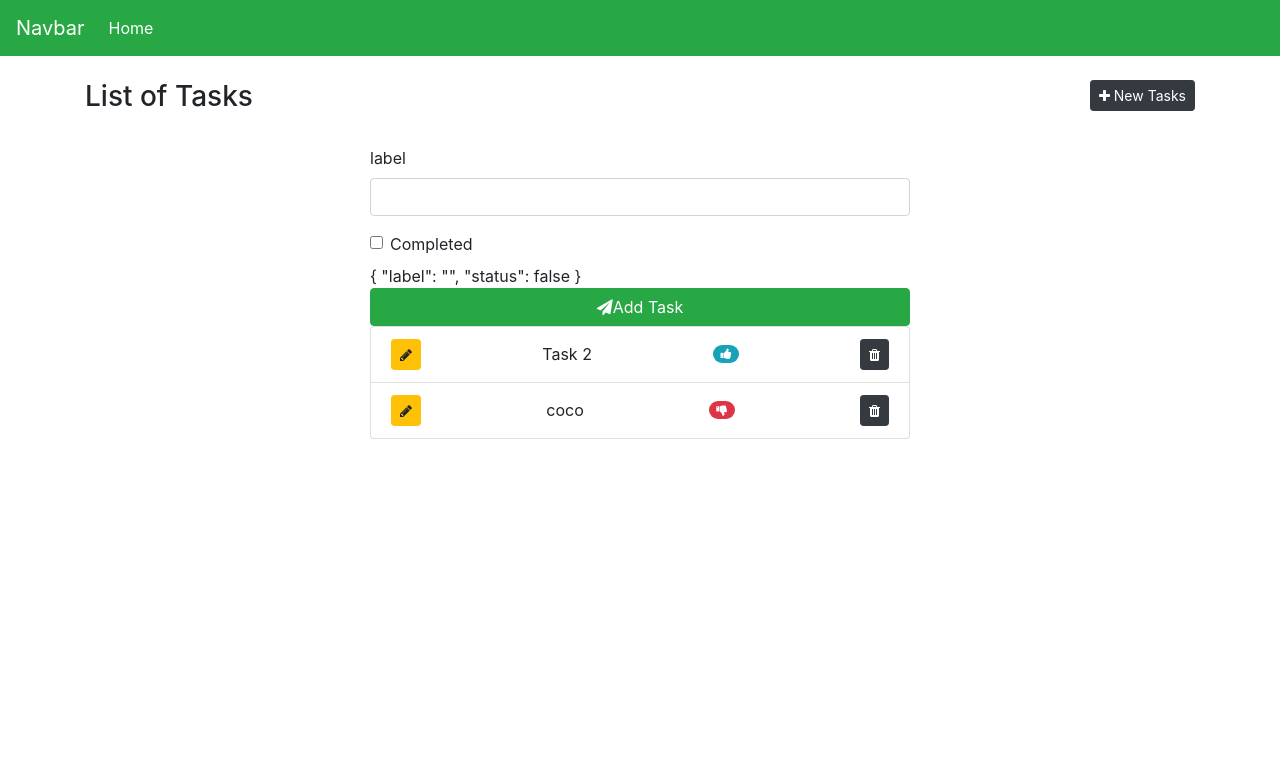
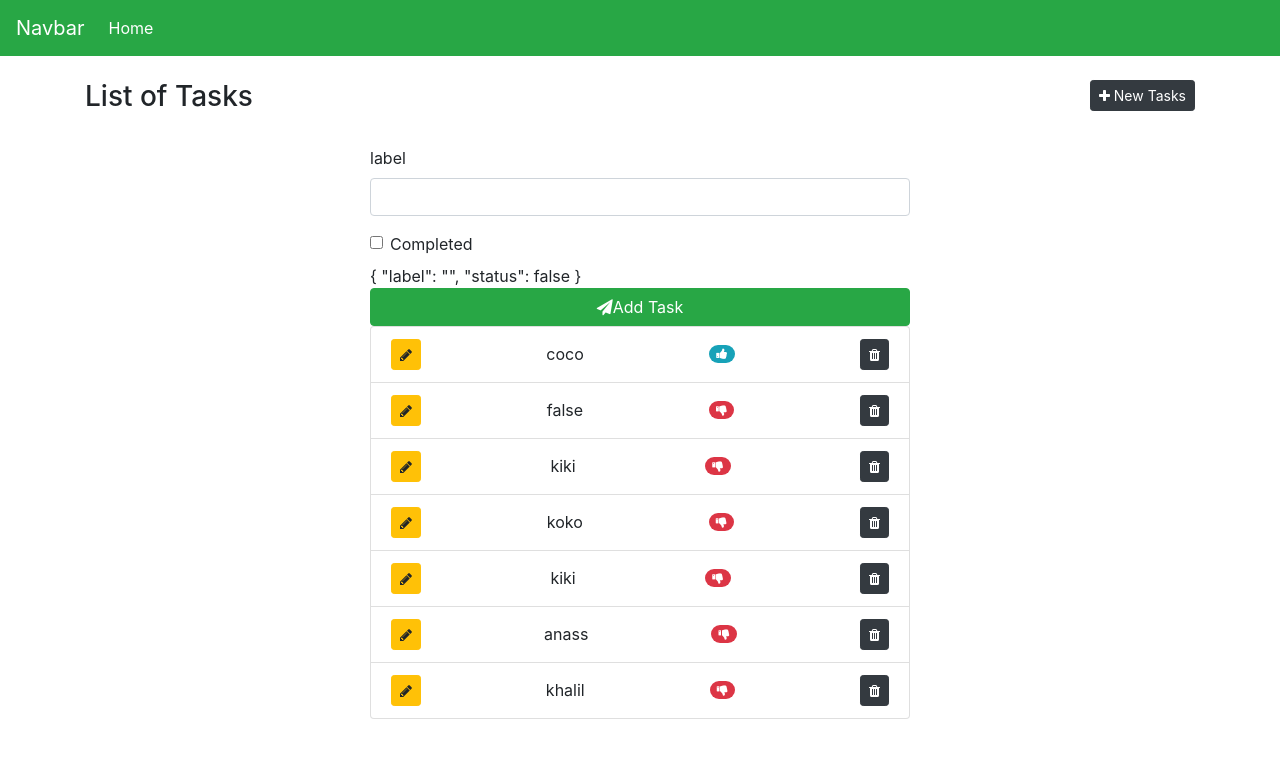
Before and after one commit to E-anass/angular-AppTasks, an Angular app: page / in a window 1280 px wide. Shown: the top 758 px of the page. Built offline with nearby package versions, Linux system fonts and the light colour scheme; data requests are answered from the project's data file.

Commit message:
Add patch function

```diff
--- a/db.json
+++ b/db.json
@@ -1,14 +1,40 @@
 {
   "tasks": [
     {
-      "id": 2,
-      "label": "Task 2",
+      "label": "coco",
+      "status": false,
+      "id": 3,
       "completed": true
     },
     {
-      "label": "coco",
+      "label": "false",
       "status": false,
-      "id": 3
+      "id": 7
+    },
+    {
+      "label": "kiki",
+      "status": true,
+      "id": 8
+    },
+    {
+      "label": "koko",
+      "status": true,
+      "id": 9
+    },
+    {
+      "label": "kiki",
+      "status": true,
+      "id": 10
+    },
+    {
+      "label": "anass",
+      "status": false,
+      "id": 11
+    },
+    {
+      "label": " khalil",
+      "status": true,
+      "id": 12
     }
   ]
 }
--- a/src/app/components/tasks/tasks.component.html
+++ b/src/app/components/tasks/tasks.component.html
@@ -41,7 +41,7 @@
                    </button>
 
                     {{ task.label }}
-                    <span [ngClass]="{
+                    <span (click)="updateStatus(task)" [ngClass]="{
                         'badge-info': task.completed,
                         'badge-danger': !task.completed
                     }" class="badge badge-secondary badge-pill">
--- a/src/app/components/tasks/tasks.component.ts
+++ b/src/app/components/tasks/tasks.component.ts
@@ -30,6 +30,19 @@ export class TasksComponent implements OnInit {
   persistTask(){
     this.taskService.persist(this.myTask)
     .subscribe((task) => {this.tasks = [task, ...this.tasks]});
+    this.initTasks();
+  }
+
+  initTasks(){
+    this.myTask = {
+      label: " ",
+      status: false
+    }
+  }
+
+  updateStatus(task){
+    this.taskService.completedPatch(task.id, task.status)
+    .subscribe(() => {task.status= !task.status});
   }
 
   ngOnInit() {
--- a/src/app/services/task.service.ts
+++ b/src/app/services/task.service.ts
@@ -22,6 +22,10 @@ export class TaskService {
     return this.httpClient.post<Task>(this.urlApi, task);
   }
 
+  completedPatch(id, completed){
+    return this.httpClient.patch(`${this.urlApi}/${id}`,{completed: !completed})
+  }
+
   /* add(){
     return this.httpClient.put(TasksComponent)
   } */
```
